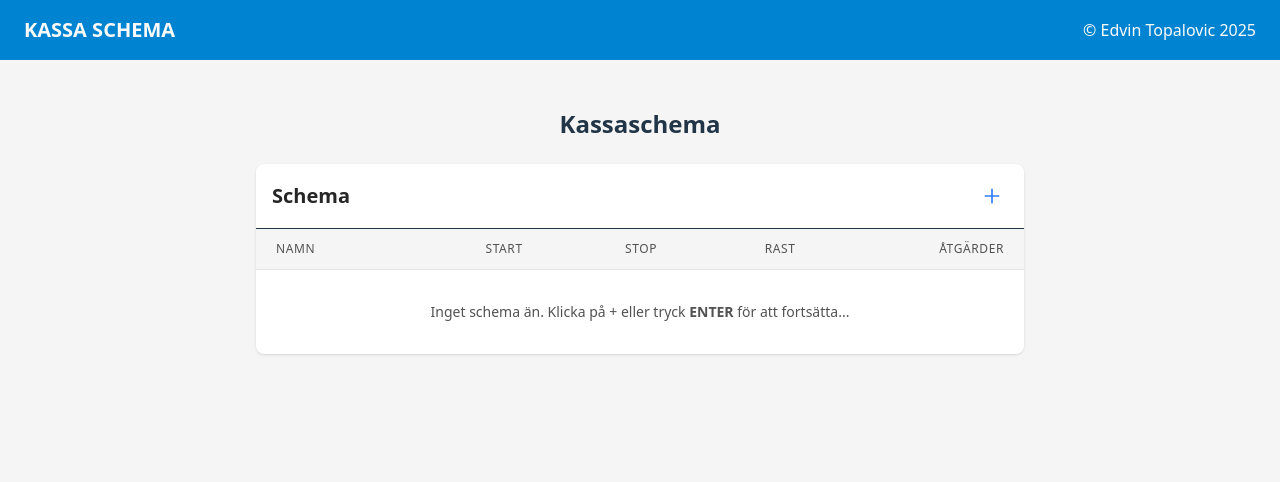
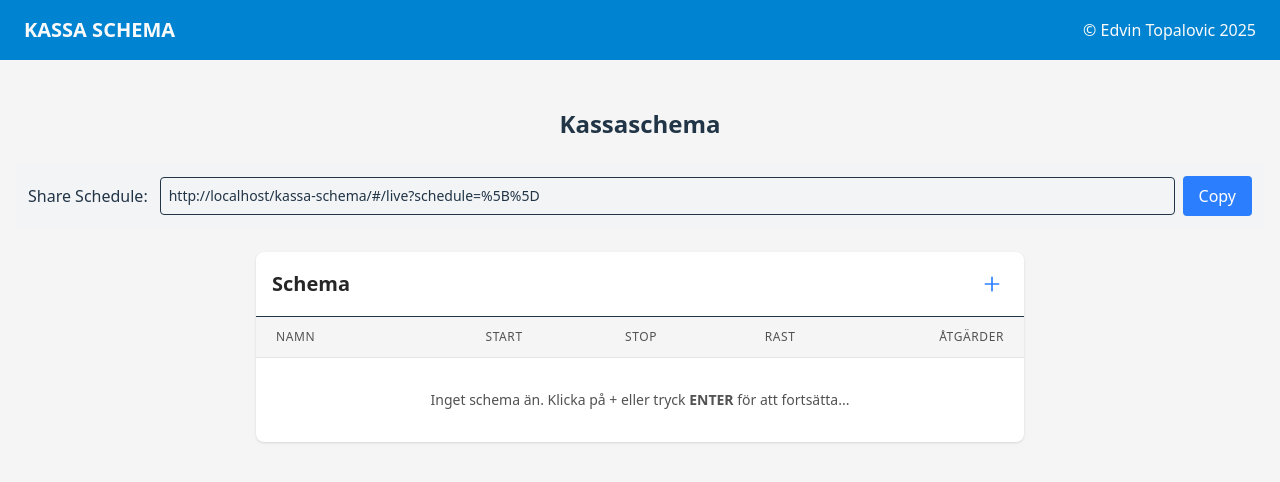
Before and after one commit to edvintopa/kassa-schema, a React (Vite) app: page / in a window 1280 px wide. Shown: the top 482 px of the page. Built offline with nearby package versions, Linux system fonts and the light colour scheme.

Commit message:
Implemented Live View with Sharing:
- URL generation
- URL gets parsed in Live View to display shifts and breaks!

fucking awesome

```diff
--- a/src/App.tsx
+++ b/src/App.tsx
@@ -1,7 +1,7 @@
 import { HashRouter as Router, Routes, Route } from 'react-router-dom'
 import Layout from './components/Layout'
 import Home from './pages/Home/Home'
-import About from './pages/About/About'
+import Live from './pages/Live/Live'
 import './App.css'
 
 function App() {
@@ -10,7 +10,7 @@ function App() {
       <Layout>
         <Routes>
           <Route path="/" element={<Home />} />
-          <Route path="/about" element={<About />} />
+          <Route path="/live" element={<Live />} />
         </Routes>
       </Layout>
     </Router>
--- /dev/null
+++ b/src/hooks/useScheduleSharing.ts
@@ -0,0 +1,48 @@
+import { useState } from 'react';
+import { ScheduleRow, Break } from '../types';
+
+interface UseScheduleSharingProps {
+  schedule: ScheduleRow[];
+  breaks: Break[] | null;
+}
+
+export function useScheduleSharing({ schedule, breaks }: UseScheduleSharingProps) {
+  const [copied, setCopied] = useState(false);
+
+  // Create a combined schedule with assigned breaks for sharing
+  const generateScheduleWithBreaks = () => {
+    return schedule.map((person: ScheduleRow) => {
+      // Find breaks for this person
+      const personBreaks = breaks ?
+        breaks.filter(breakItem => breakItem.name === person.name) :
+        [];
+
+      // Return person with their breaks included
+      return {
+        ...person,
+        breaks: personBreaks.length > 0 ? personBreaks : undefined
+      };
+    });
+  };
+
+  const generateLiveUrl = () => {
+    const baseUrl = window.location.origin;
+    // Adjust path as needed for your routing setup
+    const schedulePath = '/kassa-schema/#/live';
+    const scheduleWithBreaks = generateScheduleWithBreaks();
+    const encodedSchedule = encodeURIComponent(JSON.stringify(scheduleWithBreaks));
+    return `${baseUrl}${schedulePath}?schedule=${encodedSchedule}`;
+  };
+
+  const copyToClipboard = () => {
+    navigator.clipboard.writeText(generateLiveUrl());
+    setCopied(true);
+    setTimeout(() => setCopied(false), 2000);
+  };
+
+  return {
+    copied,
+    generateLiveUrl,
+    copyToClipboard
+  };
+}
--- a/src/pages/Home/Home.tsx
+++ b/src/pages/Home/Home.tsx
@@ -3,14 +3,37 @@ import DaySchedule from "../../components/schedules/DaySchedule/DaySchedule";
 import BreakSchedule from "../../components/schedules/BreakSchedule/BreakSchedule";
 import { useBreakAssignment } from "../../hooks/useBreakAssignment";
 import { usePersistentSchedule } from "../../hooks/usePersistentSchedule";
+import { useScheduleSharing } from "../../hooks/useScheduleSharing";
 
 function Home() {
   const { schedule, setSchedule } = usePersistentSchedule();
-  const { hasBreaks } = useBreakAssignment(schedule);
+  const { hasBreaks, breaks } = useBreakAssignment(schedule);
+  const { copied, generateLiveUrl, copyToClipboard } = useScheduleSharing({
+    schedule,
+    breaks
+  });
 
   return (
     <div className="container mx-auto py-8 px-4">
       <h1 className="text-2xl font-bold mb-6">Kassaschema</h1>
+
+      {/* Share URL Bar */}
+      <div className="bg-gray-100 p-3 rounded mb-6 flex items-center">
+        <div className="mr-3 font-medium">Share Schedule:</div>
+        <input
+          type="text"
+          value={generateLiveUrl()}
+          readOnly
+          className="flex-grow p-2 border rounded mr-2 text-sm overflow-hidden text-ellipsis"
+        />
+        <button
+          onClick={copyToClipboard}
+          className="bg-blue-500 text-white px-4 py-2 rounded hover:bg-blue-600 transition-colors"
+        >
+          {copied ? "Copied!" : "Copy"}
+        </button>
+      </div>
+
       <div className={`flex flex-col md:flex-row gap-6 ${hasBreaks ? 'justify-start' : 'justify-center'}`}>
         <motion.div
           className="flex-1 max-w-3xl"
--- /dev/null
+++ b/src/pages/Live/Live.tsx
@@ -0,0 +1,88 @@
+import { useState, useEffect } from "react";
+import { useLocation } from "react-router-dom";
+import { ScheduleRow, Break } from "../../types";
+
+function Live() {
+  const [schedule, setSchedule] = useState<ScheduleRow[] | null>(null);
+  const [debug, setDebug] = useState<string>("");
+  const location = useLocation();
+
+  useEffect(() => {
+    const queryParams = new URLSearchParams(location.search);
+    const scheduleParam = queryParams.get('schedule');
+
+    if (scheduleParam) {
+      try {
+        const decodedSchedule = JSON.parse(decodeURIComponent(scheduleParam));
+        setSchedule(decodedSchedule);
+        // Save first item for debugging
+        if (decodedSchedule && decodedSchedule.length > 0) {
+          setDebug(JSON.stringify(decodedSchedule[0], null, 2));
+        }
+      } catch (error) {
+        console.error('Failed to parse schedule data:', error);
+      }
+    }
+  }, [location]);
+
+  if (!schedule) {
+    return (
+      <div className="container mx-auto py-8 px-4">
+        <h1 className="text-2xl font-bold mb-6">Live Schedule View</h1>
+        <p>No schedule data available. Please use a valid schedule URL.</p>
+      </div>
+    );
+  }
+
+  return (
+    <div className="container mx-auto py-8 px-4">
+      <h1 className="text-2xl font-bold mb-6">Today's Schedule</h1>
+
+      {/* Debug section - remove after fixing */}
+      <div className="bg-gray-100 p-3 rounded mb-6">
+        <details>
+          <summary className="cursor-pointer font-medium">Debug Data Structure</summary>
+          <pre className="mt-2 text-xs overflow-auto">{debug}</pre>
+        </details>
+      </div>
+
+      <div className="grid grid-cols-1 md:grid-cols-2 lg:grid-cols-3 gap-4">
+        {schedule.map((person: ScheduleRow, index) => (
+          <div key={person.id} className="bg-white p-4 rounded shadow-md">
+            <h2 className="text-xl font-bold mb-2">{person.name}</h2>
+            <p className="mb-3">
+              <span className="font-medium">Shift: </span>
+              {person.shiftStart} - {person.shiftEnd}
+            </p>
+
+            {/* Display breaks if they exist */}
+            {person.breaks && person.breaks.length > 0 ? (
+              <div>
+                <h3 className="text-lg font-semibold mb-1">Breaks:</h3>
+                <ul className="list-disc pl-5">
+                  {person.breaks.map((breakItem: Break, breakIndex) => (
+                    <li key={breakItem.id} className="mb-1">
+                      {breakItem.breakStart} - {breakItem.breakEnd}
+                      {breakItem.duration && ` (${breakItem.duration} min)`}
+                    </li>
+                  ))}
+                </ul>
+              </div>
+            ) : (
+              <p className="text-gray-500 italic">No breaks scheduled</p>
+            )}
+
+            {person.totalBrakeTime > 0 && !person.breaks && (
+              <p className="mb-1">
+                <span className="font-medium">Total break time: </span>
+                {person.totalBrakeTime} minutes
+              </p>
+            )}
+          </div>
+        ))}
+      </div>
+    </div>
+  );
+}
+
+export default Live;
--- a/src/types/index.ts
+++ b/src/types/index.ts
@@ -4,6 +4,7 @@ export interface ScheduleRow {
   shiftStart: string;
   shiftEnd: string;
   totalBrakeTime: number;
+  breaks?: Break[]; // Add this line to allow breaks property
 }
 
 export interface Break {
```
